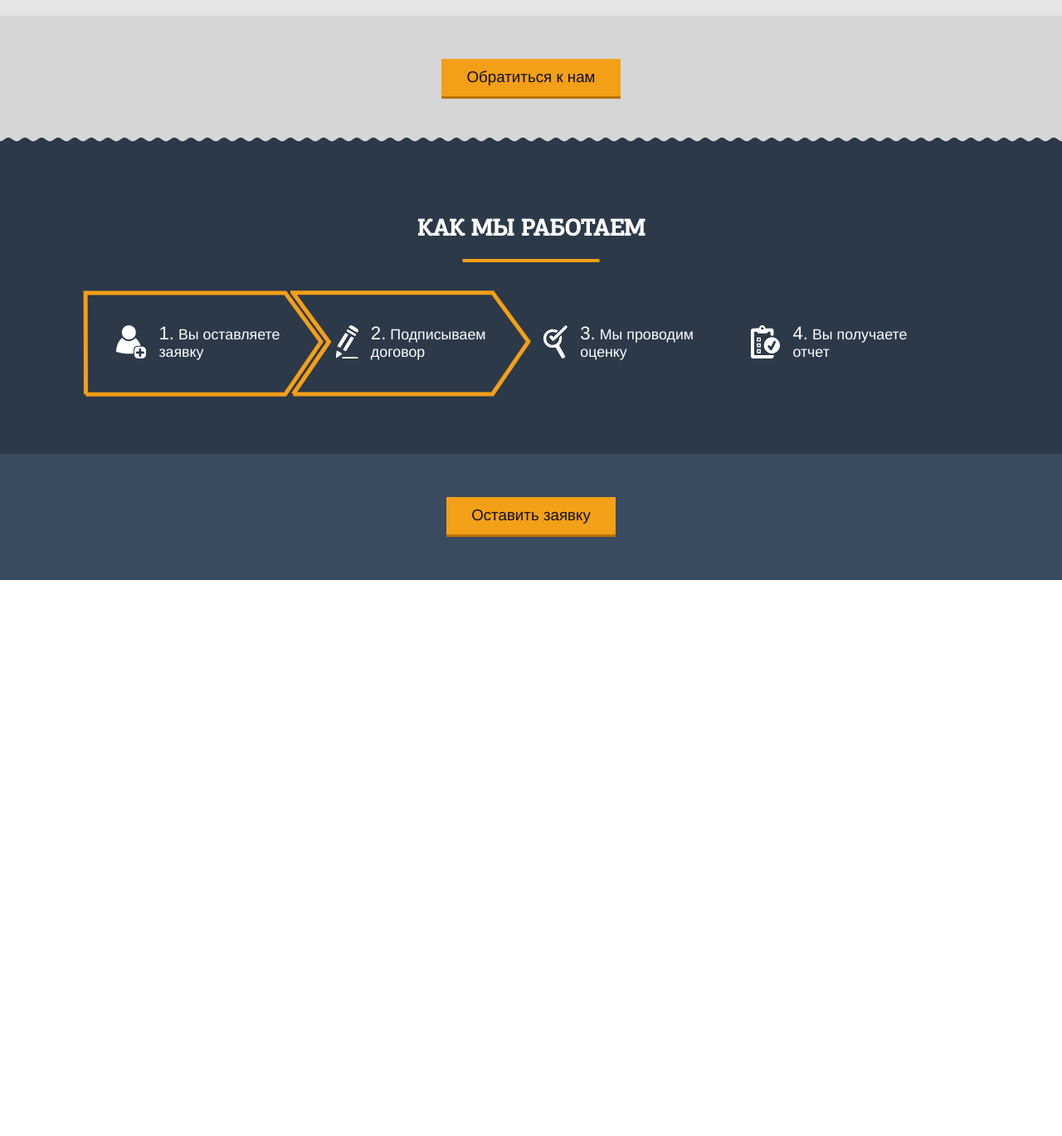
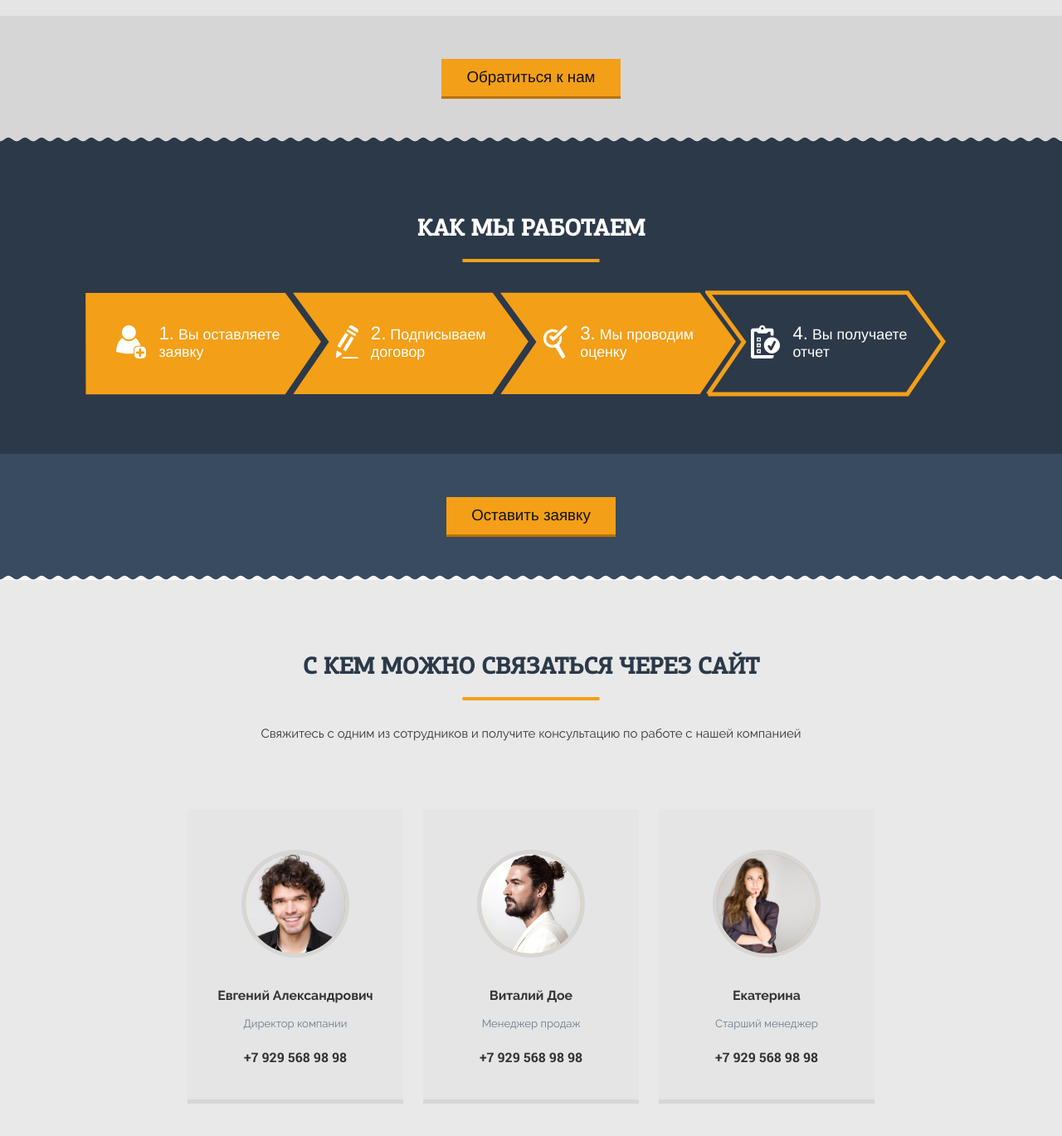
Before and after one commit to podyankee/financial, a Jekyll site: the page built from index.html, in a window 1280 px wide and 1400 px high, scrolled down 5337 px. Shown: the top 1369 px of the window at 83% size. Built offline with Jekyll 4.4.1, drawn with Linux system fonts in a browser that asks for light colours; nearby versions of some CDN libraries; Markdown is read by kramdown in place of the engine named in the settings; before the commit the page ends 6036 px from its top, so only the background shows below that.

Commit message:
Section Наша уоманда

```diff
--- /dev/null
+++ b/_includes/section6.html
@@ -0,0 +1 @@
+<section class="homesect section_6"><div class="container"><div class="row"><div class="section-head col-md-10 col-md-offset-1"><h2>С КЕМ МОЖНО СВЯЗАТЬСЯ ЧЕРЕЗ САЙТ</h2><p>Свяжитесь с одним из сотрудников и получите консультацию по работе с нашей компанией</p></div></div></div><div class="section-pb"><div class="container"><div class="row"><div class="teams"><div class="team team-off"> <div class="card-icon img-wrap"><img src="assets/img/team/1.jpg" alt="Team"/></div><h4>Евгений Александрович</h4><p> Директор компании</p><span class="team-phone">+7 929 568 98 98</span></div><div class="team team-off"> <div class="card-icon img-wrap"><img src="assets/img/team/2.jpg" alt="Sales"/></div><h4>Виталий Дое</h4><p>Менеджер продаж</p><span class="team-phone">+7 929 568 98 98</span></div><div class="team team-off"><div class="card-icon img-wrap"><img src="assets/img/team/3.jpg" alt="Sales"/></div><h4>Екатерина</h4><p>Старший менеджер</p><span class="team-phone">+7 929 568 98 98</span></div></div></div></div></div></section>
--- a/assets/css/main.css
+++ b/assets/css/main.css
@@ -1924,7 +1924,7 @@
 
 .section_1 .section-content,
 .section_3 .section-content,
-.section_5 .section-content, .section_2 .section-content, .section_4 .section-content {
+.section_5 .section-content, .section_2 .section-content, .section_4 .section-content, .section_6 .section-content {
   background-image: url(../img/s1_gray_bg.png);
   background-repeat: no-repeat;
   background-position: top;
@@ -1932,7 +1932,7 @@
 
 .section_1 .section-bottom,
 .section_3 .section-bottom,
-.section_5 .section-bottom, .section_2 .section-bottom, .section_4 .section-bottom {
+.section_5 .section-bottom, .section_2 .section-bottom, .section_4 .section-bottom, .section_6 .section-bottom {
   background-color: #2c3949;
   padding: 52px 0;
   text-align: center;
@@ -1940,7 +1940,7 @@
 
 .section_1::before,
 .section_3::before,
-.section_5::before, .section_2::before, .section_4::before {
+.section_5::before, .section_2::before, .section_4::before, .section_6::before {
   content: '';
   height: 6px;
   width: 100%;
@@ -2316,7 +2316,7 @@
   opacity: 1;
 }
 
-.section_2 .section-bottom, .section_4 .section-bottom {
+.section_2 .section-bottom, .section_4 .section-bottom, .section_6 .section-bottom {
   background-color: #E5E5E5;
   padding: 52px 0;
   text-align: center;
@@ -2442,13 +2442,13 @@
   margin-top: 29px;
 }
 
-.cards {
+.cards, .teams {
   text-align: center;
   -webkit-perspective: 600px;
           perspective: 600px;
 }
 
-.cards .card {
+.cards .card, .teams .card, .teams .team {
   width: 260px;
   -webkit-transition: all 1s ease;
           transition: all 1s ease;
@@ -2462,17 +2462,17 @@
   vertical-align: top;
 }
 
-.cards .card-on {
+.cards .card-on, .teams .card-on {
   opacity: 1;
 }
 
-.cards .card-off {
+.cards .card-off, .teams .card-off {
   -webkit-transform: rotateY(100deg);
           transform: rotateY(100deg);
   opacity: 0;
 }
 
-.cards .card .card-icon {
+.cards .card .card-icon, .teams .card .card-icon, .teams .team .card-icon {
   width: 120px;
   height: 120px;
   display: inline-block;
@@ -2482,11 +2482,11 @@
   line-height: 120px;
 }
 
-.cards .card .card-icon img {
+.cards .card .card-icon img, .teams .card .card-icon img, .teams .team .card-icon img {
   width: 75px;
 }
 
-.cards .card h4 {
+.cards .card h4, .teams .card h4, .teams .team h4 {
   color: #e5e5e5;
   font-family: "RalewayBold", "Helvetica Neue", "Helvetica", "Roboto", "Arial", sans-serif;
   font-size: 1.125em;
@@ -2494,12 +2494,12 @@
   margin-bottom: 18px;
 }
 
-.cards .card p {
+.cards .card p, .teams .card p, .teams .team p {
   margin-bottom: 0;
   height: 80px;
 }
 
-.cards .card p strong {
+.cards .card p strong, .teams .card p strong, .teams .team p strong {
   color: #f39f18;
 }
 
@@ -2518,10 +2518,24 @@
   position: relative;
   margin-left: -40px;
   vertical-align: top;
+  -webkit-transition: all 0.5s ease;
+          transition: all 0.5s ease;
 }
 
 .triangles-container .tc-item:first-child .tc-content {
   margin-left: 40px;
+}
+
+.triangles-container .tc-item:hover {
+  -webkit-transform: scale(1.08);
+      -ms-transform: scale(1.08);
+          transform: scale(1.08);
+  z-index: 3;
+}
+
+.triangles-container .tc-item:hover path {
+  fill-opacity: 0 !important;
+  stroke-opacity: 1 !important;
 }
 
 .triangles-container .tc-item svg {
@@ -2548,6 +2562,46 @@
   height: 40px;
   float: left;
   margin-right: 15px;
+}
+
+.section_6 p {
+  text-align: center;
+}
+
+.teams .team {
+  background-color: #e5e5e5;
+  border-bottom: 5px solid #d6d6d6;
+}
+
+.teams .team .card-icon {
+  overflow: hidden;
+  line-height: 0;
+  box-shadow: 0 0 0 5px #d6d6d6;
+}
+
+.teams .team .card-icon img {
+  width: 100%;
+}
+
+.teams .team h4 {
+  color: #333;
+  text-transform: none;
+  margin-bottom: 10px;
+  margin-top: 35px;
+}
+
+.teams .team p {
+  font-size: 0.9375em;
+  color: #6e7b8b;
+  height: auto;
+}
+
+.teams .team .team-phone {
+  display: block;
+  margin-top: 20px;
+  font-family: "RobotoBold", "Helvetica Neue", "Helvetica", "Roboto", "Arial", sans-serif;
+  font-size: 1.125em;
+  color: #333;
 }
 
 @media (max-width: 1200px) {
--- a/assets/css/main.scss
+++ b/assets/css/main.scss
@@ -13,6 +13,7 @@
 @import "3-sections/section3";
 @import "3-sections/section4";
 @import "3-sections/section5";
+@import "3-sections/section6";
 
 
 @import "4-layouts/home";
--- a/index.html
+++ b/index.html
@@ -10,3 +10,4 @@
     	{% include section3.html %}
     	{% include section4.html %}
     	{% include section5.html %}
+    	{% include section6.html %}
```
Also changed, not shown: _jadefiles/section6.jade (added, +35 -0 lines), assets/css/3-sections/_section5.sass (+7 -0 lines), assets/css/3-sections/_section6.sass (added, +34 -0 lines).
